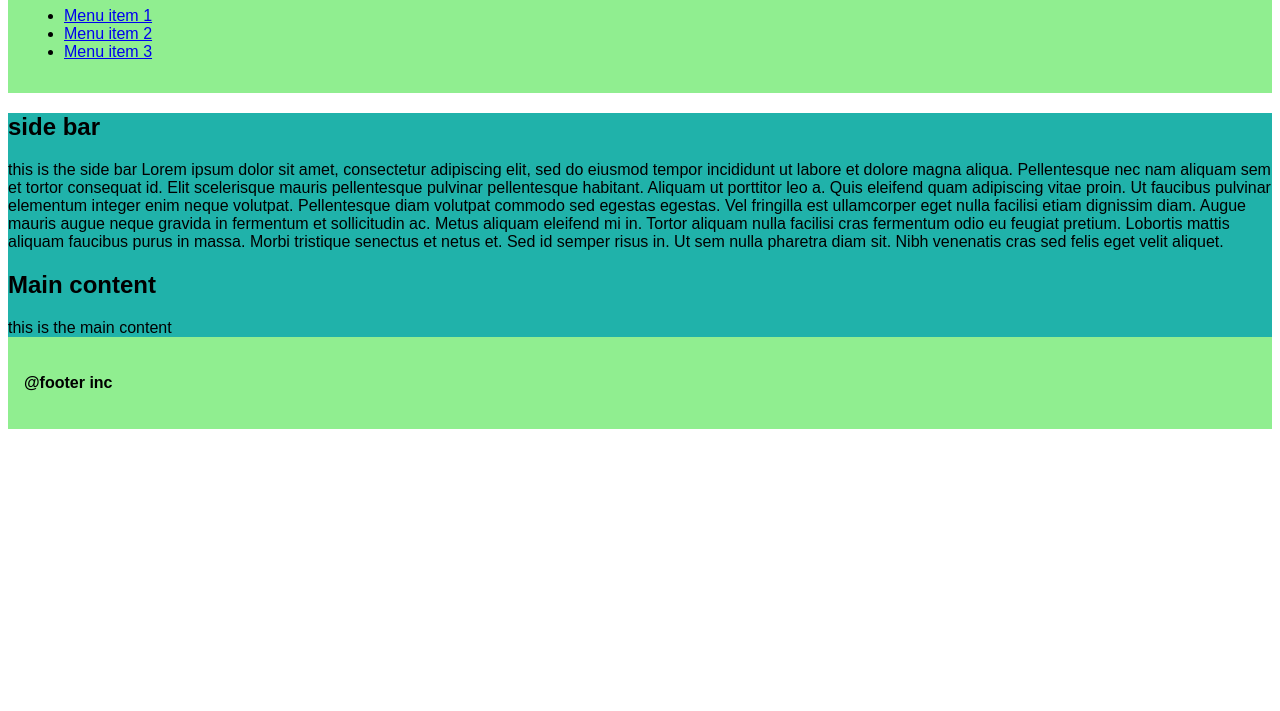
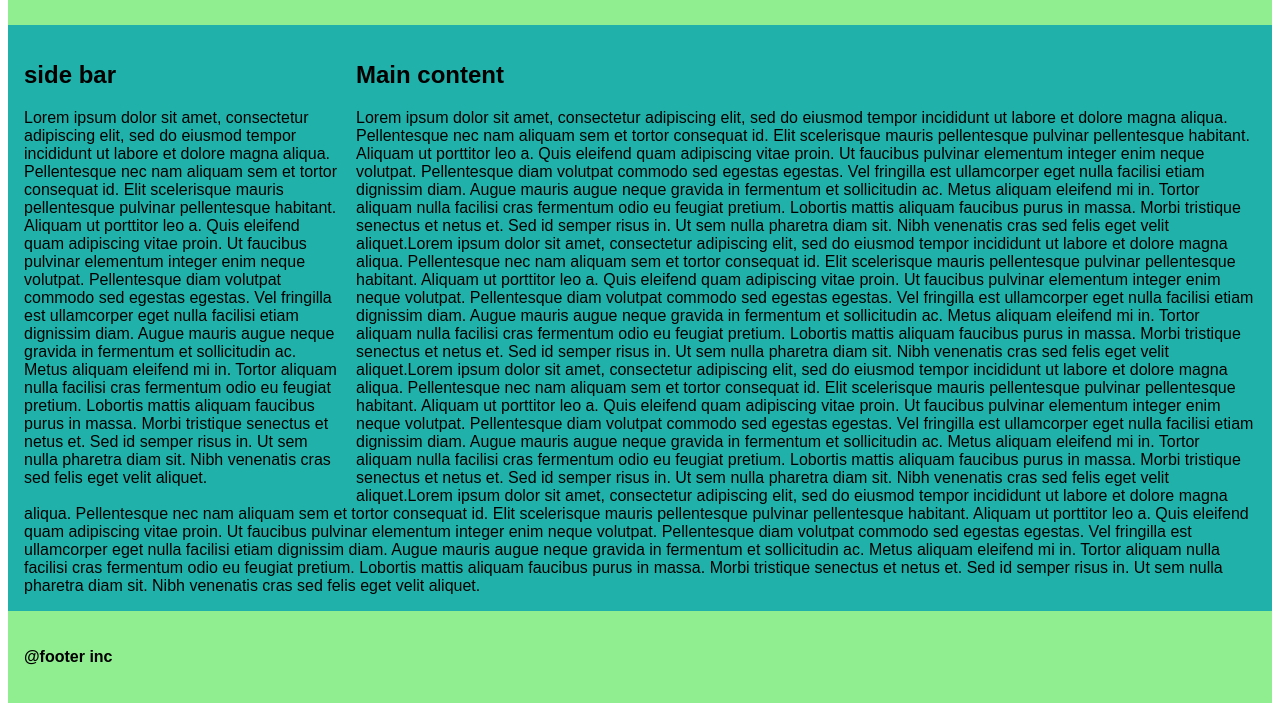
Before and after one commit to 0ngezwa-felele/webpage, a plain HTML site: page index.html in a window 1280 px wide. Shown: the part 161-872 px from the top of the page. Before the commit the page ends 800 px from the top, so only its background shows below. Drawn offline with Linux system fonts and the light colour scheme.

Commit message:
initial commit

```diff
--- a/index.html
+++ b/index.html
@@ -5,10 +5,11 @@
     <meta http-equiv="X-UA-Compatible" content="IE=edge">
     <meta name="viewport" content="width=device-width, initial-scale=1.0">
     <title>Document</title>
+
     <style>
 
 body {
-
+    /* you can use a more complete font-family from VSCode as well */
     font-family: arial;
 }
 
@@ -26,47 +27,54 @@ body {
     padding: 1em;
 }
 
-body {
-
-    font-family: arial;
-}
-
-.header {
-    background-color: lightgreen;
-    padding: 1em;
-}
-
-.main {
-    background-color : lightseagreen;
-}
-
-.footer {
-    background-color: lightgreen;
-    padding: 1em;
-}
 .clearfix {
   overflow: auto;
   zoom: 1;
 }
+.content {
+    padding: 1em;
+}
+
+
+@media(min-width:800px){
+    .side-bar {
+        float: left;
+        width: 25%;
+    }
+}
+.side-bar {
+        padding: 1em;
+    }
+.menu li {
+        list-style: none;
+        margin: 0em;
+        padding: 0em;
+    }
+.menu a {
+        /* Ensure one can click anyware in the li for the link */
+        padding: 1em;
+        display: block;
+        width: 6em;
+    }
+.menu a:hover {
+        /* Change the menu color to darker green when hovering over a link*/
+        background-color : lightseagreen;
+    }
+    @media(min-width:800px){
+    /* Other css is here still */
+
+    .menu {
+        display: flex;
+    }
+}
+
+
+
+
+
     </style>
 </head>
 <body>
-  <div class="container" >
-    <div class="header" >
-
-    </div>
-    <div class="main" >
-        <div class="side-bar" >
-
-        </div>
-        <div class="content" >
-
-        </div>
-    </div>
-    <div class="footer" >
-
-    </div>
-</div>
     <div class="container" >
         <div class="header" >
             <h1>Main heading</h1>
@@ -75,11 +83,11 @@ body {
             <li><a href="#" >Menu item 2</a></li>
             <li><a href="#" >Menu item 3</a></li>
         </ul>
+
         </div>
-    <div class="main" >
+        <div class="main clearfix" >
             <div class="side-bar" >
                 <h2>side bar</h2>
-            this is the side bar
  Lorem ipsum dolor sit amet, consectetur adipiscing elit,
 sed do eiusmod tempor incididunt ut labore et dolore magna aliqua.
 Pellentesque nec nam aliquam sem et tortor consequat id.
@@ -95,19 +103,80 @@ Lobortis mattis aliquam faucibus purus in massa.
 Morbi tristique senectus et netus et. Sed id semper risus in.
 Ut sem nulla pharetra diam sit.
 Nibh venenatis cras sed felis eget velit aliquet.
+
             </div>
             <div class="content" >
                 <h2>Main content</h2>
-            this is the main content
+                Lorem ipsum dolor sit amet, consectetur adipiscing elit,
+sed do eiusmod tempor incididunt ut labore et dolore magna aliqua.
+Pellentesque nec nam aliquam sem et tortor consequat id.
+Elit scelerisque mauris pellentesque pulvinar pellentesque habitant.
+Aliquam ut porttitor leo a. Quis eleifend quam adipiscing vitae proin.
+Ut faucibus pulvinar elementum integer enim neque volutpat.
+Pellentesque diam volutpat commodo sed egestas egestas.
+Vel fringilla est ullamcorper eget nulla facilisi etiam dignissim diam.
+Augue mauris augue neque gravida in fermentum et sollicitudin ac.
+Metus aliquam eleifend mi in.
+Tortor aliquam nulla facilisi cras fermentum odio eu feugiat pretium.
+Lobortis mattis aliquam faucibus purus in massa.
+Morbi tristique senectus et netus et. Sed id semper risus in.
+Ut sem nulla pharetra diam sit.
+Nibh venenatis cras sed felis eget velit aliquet.Lorem ipsum dolor sit amet, consectetur adipiscing elit,
+sed do eiusmod tempor incididunt ut labore et dolore magna aliqua.
+Pellentesque nec nam aliquam sem et tortor consequat id.
+Elit scelerisque mauris pellentesque pulvinar pellentesque habitant.
+Aliquam ut porttitor leo a. Quis eleifend quam adipiscing vitae proin.
+Ut faucibus pulvinar elementum integer enim neque volutpat.
+Pellentesque diam volutpat commodo sed egestas egestas.
+Vel fringilla est ullamcorper eget nulla facilisi etiam dignissim diam.
+Augue mauris augue neque gravida in fermentum et sollicitudin ac.
+Metus aliquam eleifend mi in.
+Tortor aliquam nulla facilisi cras fermentum odio eu feugiat pretium.
+Lobortis mattis aliquam faucibus purus in massa.
+Morbi tristique senectus et netus et. Sed id semper risus in.
+Ut sem nulla pharetra diam sit.
+Nibh venenatis cras sed felis eget velit aliquet.Lorem ipsum dolor sit amet, consectetur adipiscing elit,
+sed do eiusmod tempor incididunt ut labore et dolore magna aliqua.
+Pellentesque nec nam aliquam sem et tortor consequat id.
+Elit scelerisque mauris pellentesque pulvinar pellentesque habitant.
+Aliquam ut porttitor leo a. Quis eleifend quam adipiscing vitae proin.
+Ut faucibus pulvinar elementum integer enim neque volutpat.
+Pellentesque diam volutpat commodo sed egestas egestas.
+Vel fringilla est ullamcorper eget nulla facilisi etiam dignissim diam.
+Augue mauris augue neque gravida in fermentum et sollicitudin ac.
+Metus aliquam eleifend mi in.
+Tortor aliquam nulla facilisi cras fermentum odio eu feugiat pretium.
+Lobortis mattis aliquam faucibus purus in massa.
+Morbi tristique senectus et netus et. Sed id semper risus in.
+Ut sem nulla pharetra diam sit.
+Nibh venenatis cras sed felis eget velit aliquet.Lorem ipsum dolor sit amet, consectetur adipiscing elit,
+sed do eiusmod tempor incididunt ut labore et dolore magna aliqua.
+Pellentesque nec nam aliquam sem et tortor consequat id.
+Elit scelerisque mauris pellentesque pulvinar pellentesque habitant.
+Aliquam ut porttitor leo a. Quis eleifend quam adipiscing vitae proin.
+Ut faucibus pulvinar elementum integer enim neque volutpat.
+Pellentesque diam volutpat commodo sed egestas egestas.
+Vel fringilla est ullamcorper eget nulla facilisi etiam dignissim diam.
+Augue mauris augue neque gravida in fermentum et sollicitudin ac.
+Metus aliquam eleifend mi in.
+Tortor aliquam nulla facilisi cras fermentum odio eu feugiat pretium.
+Lobortis mattis aliquam faucibus purus in massa.
+Morbi tristique senectus et netus et. Sed id semper risus in.
+Ut sem nulla pharetra diam sit.
+Nibh venenatis cras sed felis eget velit aliquet.
+
+
             </div>
         </div>
         <div class="footer" >
             <h4>@footer inc</h4>
+
         </div>
     </div>
-<div class="main clearfix" >
-    <!-- content here -->
-</div>
+
+
+
+
 
 </body>
 </html>
```
Lines whose indentation alone changed are shown as unchanged.
